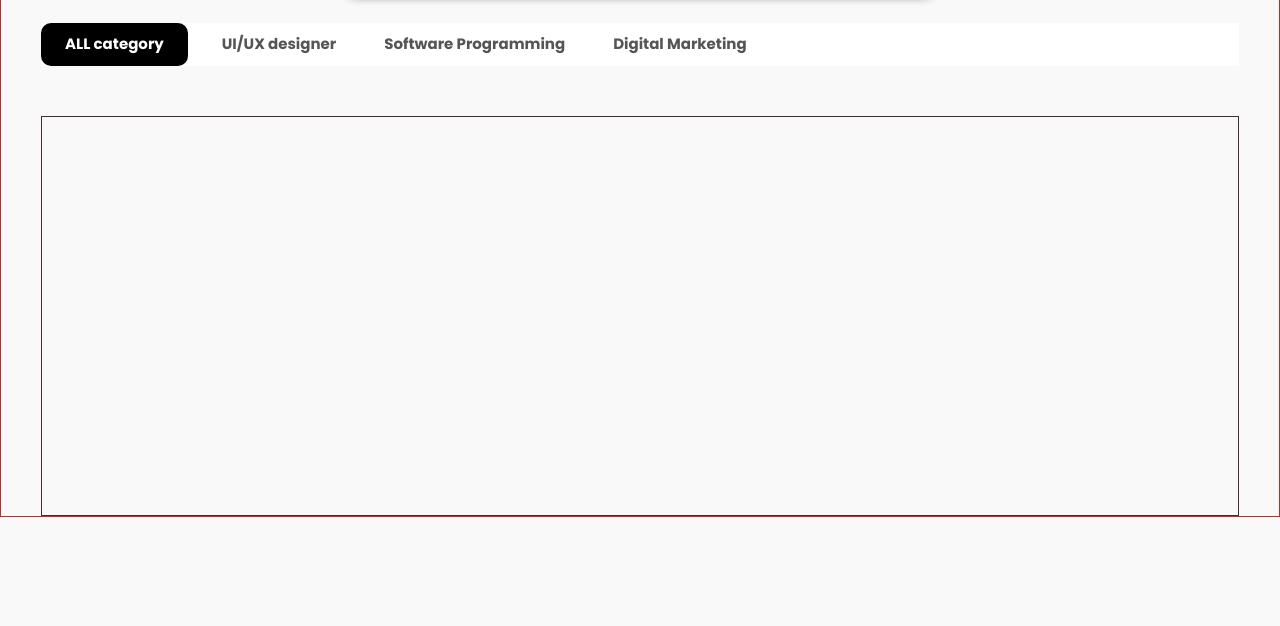
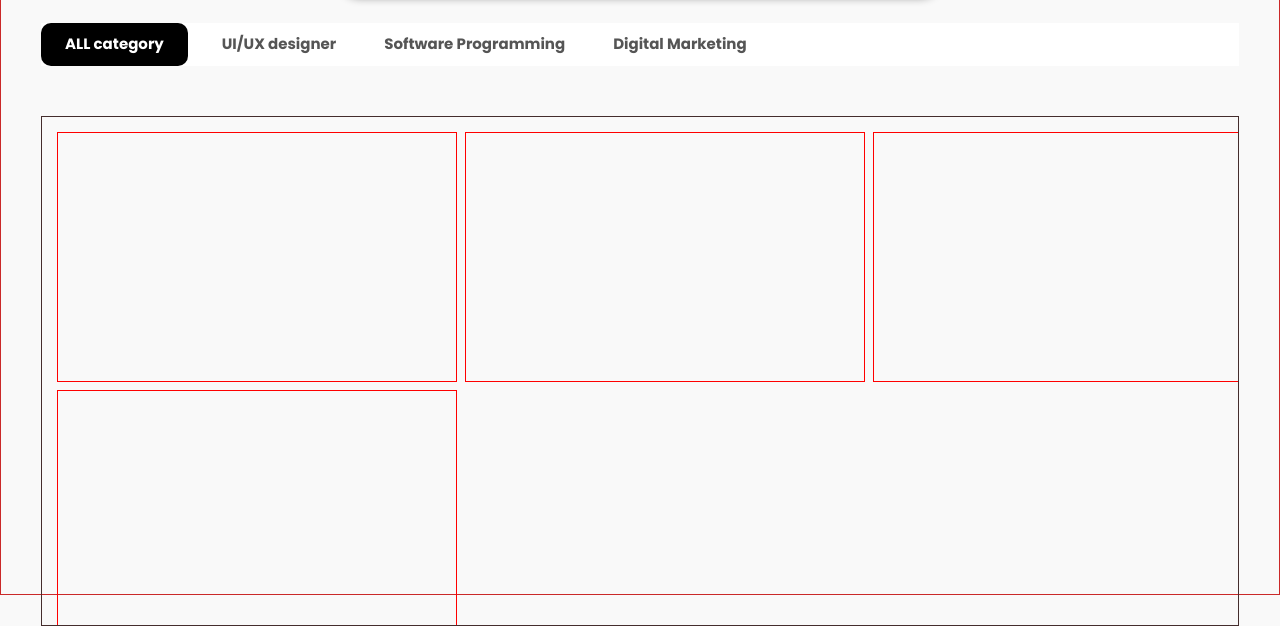
Before and after one commit to Respectech-HR-Software-Programming/Respectech, a plain HTML site: page Dashboard/Jobs/jobs.html in a window 1280 px wide. Shown: the part 205-831 px from the top of the page. Before the commit the page ends 800 px from the top, so only its background shows below. Drawn offline with Linux system fonts and the light colour scheme.

Commit message:
few more detail in jobs

```diff
--- a/Dashboard/Jobs/jobs.html
+++ b/Dashboard/Jobs/jobs.html
@@ -38,8 +38,10 @@
         </section>
         <section  class="third-section">
             <div class="jobs-timeline">
-                <div class="jobs-categories-slider"></div>
-                <div class="jobs-display"></div>
+                <div class="jobs-ads"></div>
+                <div class="jobs-ads"></div>
+                <div class="jobs-ads"></div>
+                <div class="jobs-ads"></div>
             </div>
         </section>
     </div>
--- a/Dashboard/Jobs/styles.css
+++ b/Dashboard/Jobs/styles.css
@@ -13,6 +13,8 @@ body {
   color: #555;
   background-color: #f9f9f9;
     border: 1px solid rgb(202, 41, 41);
+    overflow-y: hidden;
+    height: 100vh;
 
 }
 
@@ -108,5 +110,18 @@ html {
 }
 .jobs-timeline {
   border: 1px solid rgb(68, 45, 45);
-  height: 40rem;
+  height: 51rem;
+  overflow-y: scroll;
+  display: grid;
+  grid-template-columns: 1fr 1fr 1fr;
+
+  gap: 0.8rem;
+  padding: 1.5rem;
+
 }
+
+.jobs-ads {
+  border: 1px solid red;
+  height: 25rem;
+  width: 40rem;
+}
```
